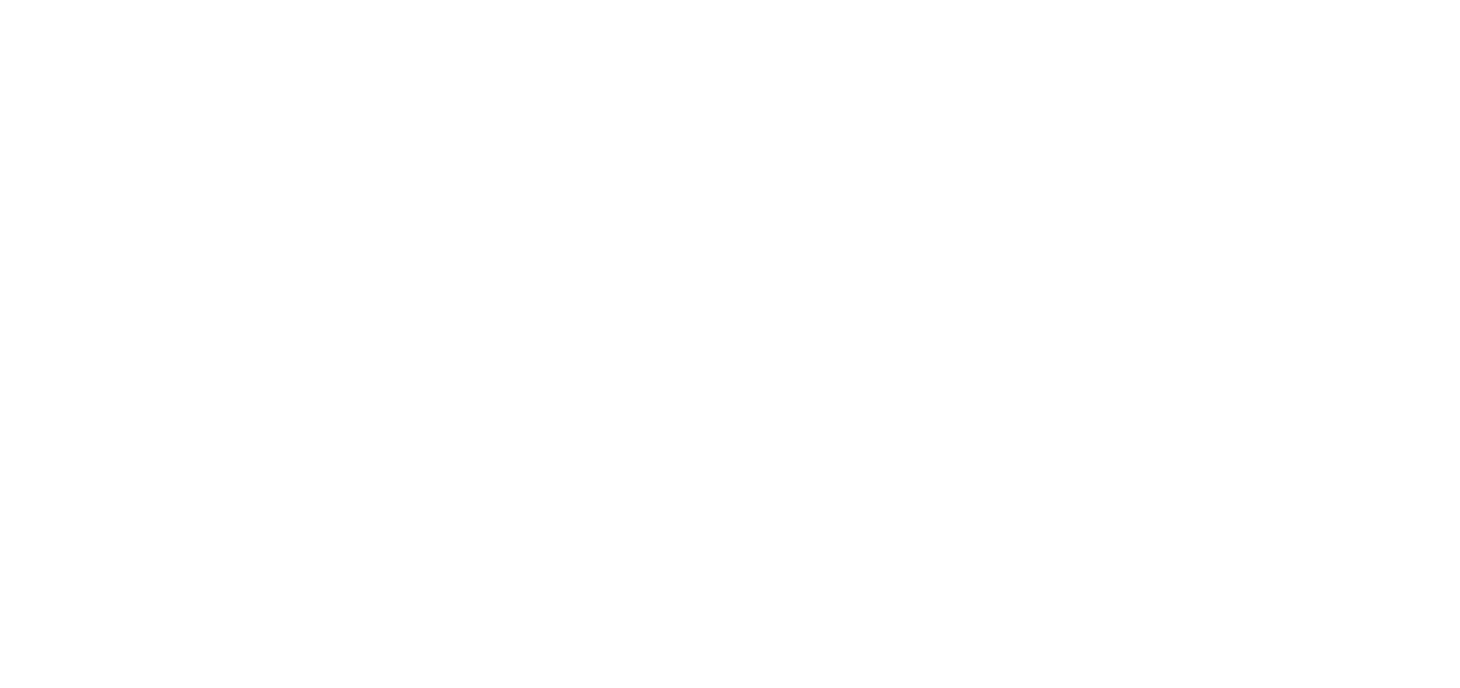
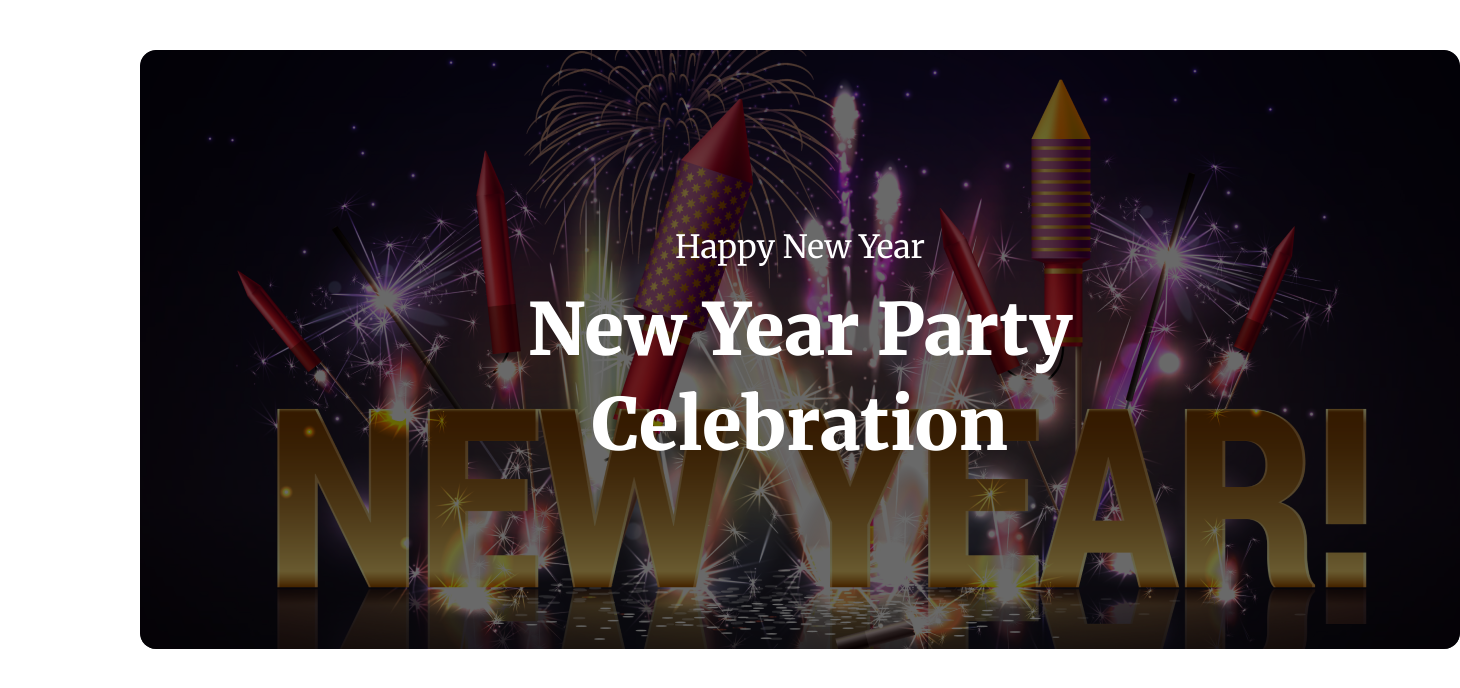
Before and after one commit to Mozammel111/first-assignment-for-batch9, a plain HTML site: page index.html in a window 1280 px wide. Shown: the whole page, 1460 px wide, since content can reach past the window. Drawn offline with Linux system fonts and the light colour scheme.

Commit message:
banner part added succesfully

```diff
--- a/css/style.css
+++ b/css/style.css
@@ -15,11 +15,42 @@ a{
 
 .container{
     width: 1320px;
-    margin: 0 auto;
+    margin: auto;
 }
 
 /* common css end */
 
 /* footer or banner part start */
+#banner_top{
+    margin: 50px 140px 100px 140px;
+}
+.banner{
+    background: url(../images/Banner\ Image.png) no-repeat, center;
+    background-size: cover;
+    border-radius: 16px;
+}
+.banner .banner_shadow{
+    background-color: rgba(0, 0, 0, 0.589);
+    padding: 177px 344px;
+    border-radius: 16px;
+}
+
+.banner_shadow h2{
+    font-size: 32px;
+    font-family: 'Merriweather';
+    font-weight: 400;
+    color: #FFF;
+    text-align: center;
+    margin-bottom: 15px;
+}
+
+.banner_shadow h1{
+    font-size: 72px;
+    font-weight: 900;
+    font-family: 'Merriweather';
+    color: #FFF;
+    line-height: 95px;
+    text-align: center;
+}
 
 /* footer or banner part end */
--- a/index.html
+++ b/index.html
@@ -3,13 +3,27 @@
 <head>
     <meta charset="UTF-8">
     <meta name="viewport" content="width=device-width, initial-scale=1.0">
-    <title>First Assignment for Batch 9
-    <link rel="stylesheet" href="css/style.css">
-    </title>
+    <title>First Assignment for Batch 9</title>
+    <!-- merriweather google fonts form google -->
+    <link rel="preconnect" href="https://fonts.googleapis.com">
+    <link rel="preconnect" href="https://fonts.gstatic.com" crossorigin>
+    <link href="https://fonts.googleapis.com/css2?family=Merriweather:wght@300;400;700;900&display=swap" rel="stylesheet">
+    <!-- css link     -->
+   <link rel="stylesheet" href="css/style.css">
+
 </head>
 <body>
-    <header>
+    <header id="banner_top">
+   <div class="container">
+    <div class="banner">
+        <div class="banner_shadow">
+        <h2>Happy New Year</h2>
+        <h1>New Year Party <br> Celebration</h1>
+        </div>
+    </div>
+   </div>
 
+    </section>
     </header>
     <main>
 
```
